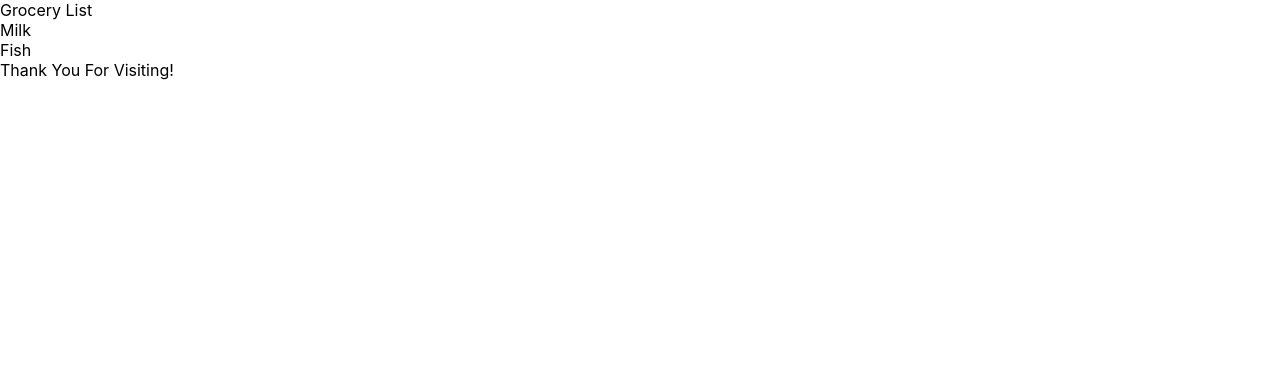
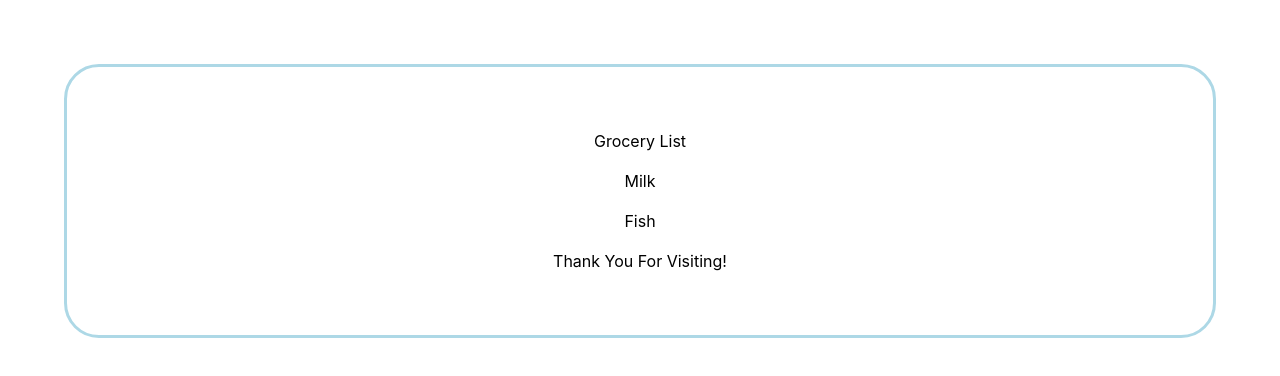
Before and after one commit to precto1285/reactlist, a React (Create React App) app in the folder react-list/: page / in a window 1280 px wide. Shown: the top 376 px of the page. Built offline with nearby package versions, Linux system fonts and the light colour scheme.

Commit message:
slight changes to css

```diff
--- a/react-list/src/App.css
+++ b/react-list/src/App.css
@@ -1,3 +1,8 @@
 .App {
-
+text-align: center;
+margin: 5%;
+padding: 5%;
+border:solid;
+border-color: lightblue;
+border-radius: 35px;
 }
--- a/react-list/src/App.js
+++ b/react-list/src/App.js
@@ -9,10 +9,17 @@ class App extends Component {
   render() {
     return (
       <div className="App">
-        <Header title="Grocery List"></Header>
-        <Entry newitem="Milk"></Entry>
-        <Listarea items="Fish"></Listarea>
-        <Footer footer="Thank You For Visiting!"></Footer>
+        <Header
+          title="Grocery List"></Header>
+        <br/>
+        <Entry
+          newitem="Milk"></Entry>
+        <br/>
+        <Listarea
+          items="Fish"></Listarea>
+        <br/>
+        <Footer
+          footer="Thank You For Visiting!"></Footer>
       </div>
     );
   }
--- a/react-list/src/Components/Header.js
+++ b/react-list/src/Components/Header.js
@@ -1,7 +1,7 @@
 import React from 'react';
 
 const Header = (props) =>{
-  return(
+  return (
     <div>{props.title}</div>
   )
 }
--- a/react-list/src/Components/Listarea.js
+++ b/react-list/src/Components/Listarea.js
@@ -1,6 +1,6 @@
 import React from 'react';
 
-const Listarea = (props) => {
+const Listarea = (props) =>{
   return (
     <div>{props.items}</div>
   )
```
